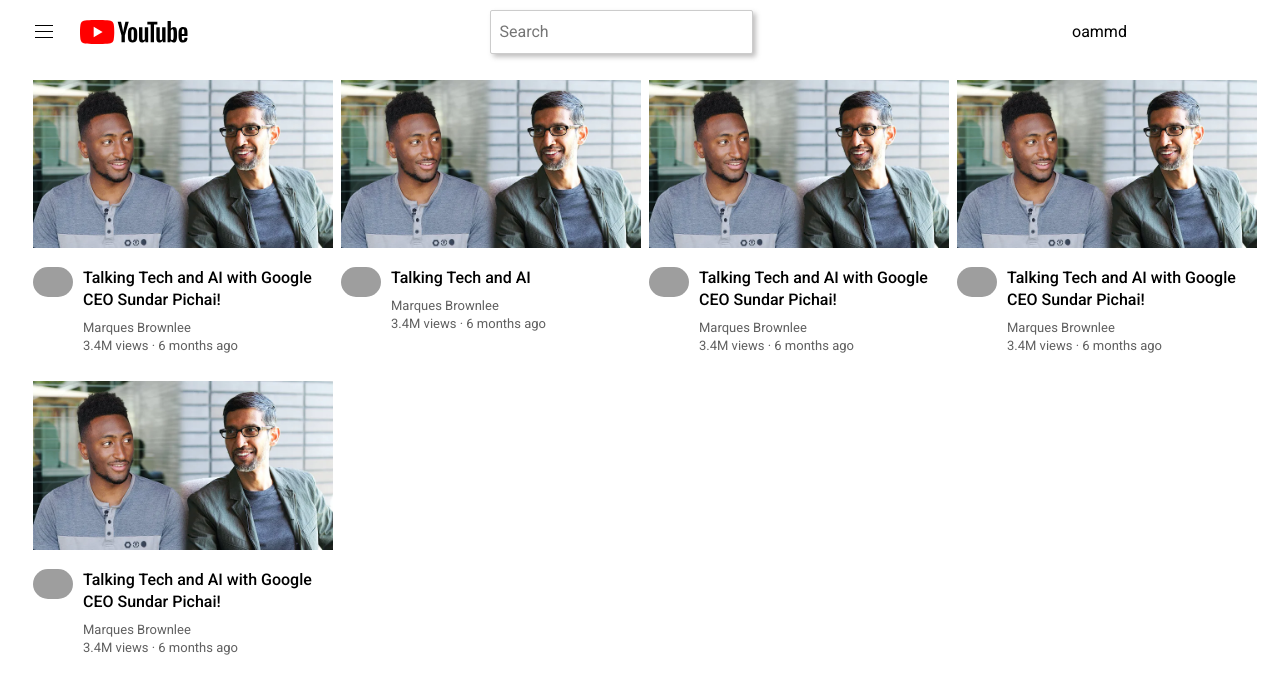
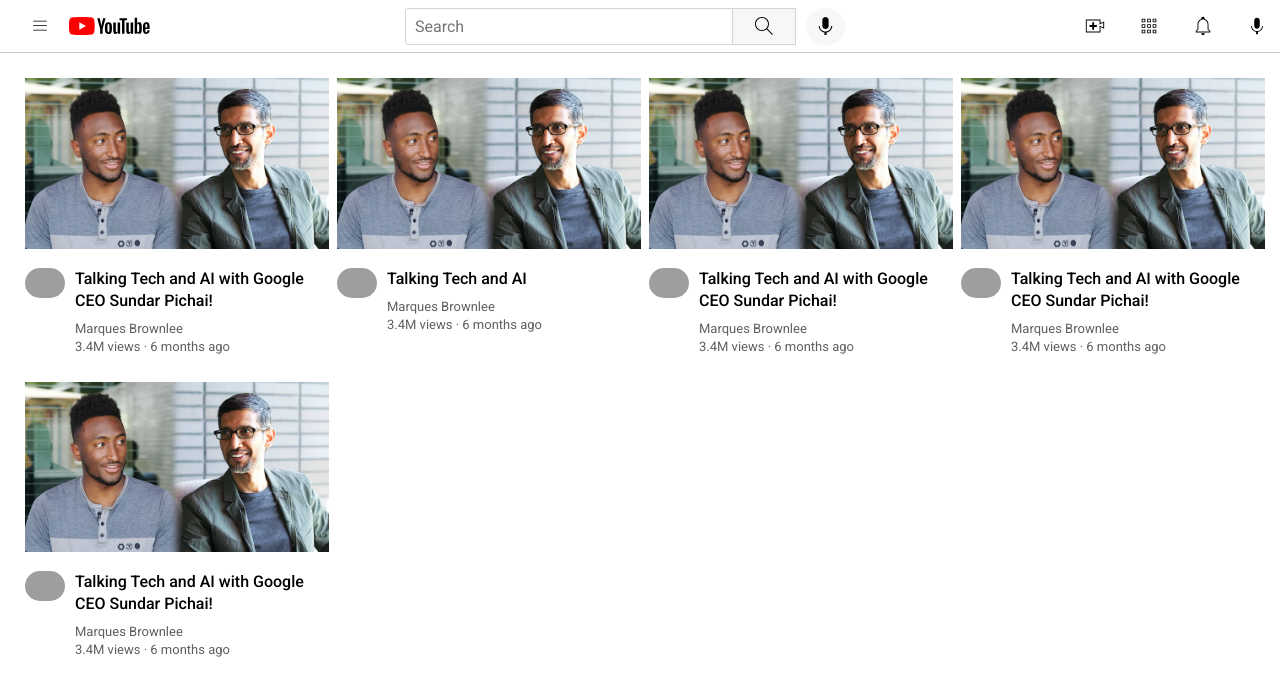
Before and after one commit to SouravSahoo08/Web-dev-practice-project, a plain HTML site: page youtube.html in a window 1280 px wide. Drawn offline with Linux system fonts and the light colour scheme; files that its build step writes are made by us from their sources; grey boxes are pictures that could not be loaded.

Commit message:
top nav bar

```diff
--- a/youtube.html
+++ b/youtube.html
@@ -15,19 +15,8 @@
             font-family: 'Roboto', Arial;
         }
 
-        .search-bar {
-            height: 40px;
-            width: 250px;
-            display: block;
-            padding-left: 9px;
-            margin-left: 12px;
-            background-color: rgb(255, 255, 255);
-            font-size: 16px;
-            border-color: rgb(204, 204, 204);
-            border-width: 1px;
-            border-style: solid;
-            border-radius: 2px;
-            box-shadow: 3px 3px 5px rgba(184, 183, 183, 0.89);
+        body {
+            margin: 0;
         }
 
         .video-list-grid {
@@ -84,28 +73,88 @@
 
         /* top bar flex box */
         .top-nav-bar {
+            height: 52px;
             display: flex;
             flex-direction: row;
             justify-content: space-between;
             align-items: center;
-            height: 47px;
+            border-bottom: 1px solid rgb(201, 201, 201);
+        }
+
+        .search-bar {
+            height: 33px;
+            width: 332px;
+            display: block;
+            padding-left: 9px;
+            background-color: rgb(255, 255, 255);
+            font-size: 16px;
+            border-color: rgb(212, 212, 212);
+            border-width: 1px;
+            border-style: solid;
+            border-radius: 3px;
+            border-top-right-radius: 0;
+            border-bottom-right-radius: 0;
+
         }
 
         .left-flex {
             display: flex;
+            width: 150px;
+            height: 18px;
+            justify-content: end;
             align-items: center;
-            width: 150px;
         }
+
         .middle-flex {
             display: flex;
+            flex: 1;
+            margin-left: 65px;
+            margin-right: 37px;
+            justify-content: center;
+            max-width: 440px;
+        }
+
+        .right-flex {
+            width: 184px;
+            display: flex;
+            flex-direction: row;
+            justify-content: space-between;
             align-items: center;
+            margin-inline: 12px;
+        }
+
+        .hamburger-icon,
+        .youtube-icon {
+            height: 100%;
+        }
+
+        .hamburger-icon {
+            margin-left: 20px;
+            margin-right: 20px;
+        }
+
+        .search-btn {
+            width: 65px;
+            height: 37px;
+            display: flex;
             justify-content: center;
-            flex: 1;
+            align-items: center;
+            padding-inline: 19px;
+            border: 1px solid rgb(212, 212, 212);
+            border-left: 0;
+            background-color: rgb(247, 247, 247);
         }
-        .right-flex {
+
+        .voice-search-btn {
+            width: 40px;
             display: flex;
+            justify-content: center;
             align-items: center;
-            width: 200px;
+            margin-left: 10px;
+            padding-inline: 7px;
+            border-radius: 40px;
+            border: none;
+            background-color: rgb(247, 247, 247);
         }
     </style>
 
@@ -115,14 +164,25 @@
 
     <div class="top-nav-bar">
         <div class="left-flex">
-            <img style="height: 24px; margin-inline: 24px;" src="/icons/hamburger-menu.svg" alt="">
-            <img style="height: 24px; " src="/icons/youtube-logo.svg" alt="">
+            <img src="/icons/hamburger-menu.svg" class="hamburger-icon" alt="">
+            <img src="/icons/youtube-logo.svg" class="youtube-icon" alt="">
         </div>
 
         <div class="middle-flex">
-            <input class="search-bar" type="text" placeholder="Search">
+            <input type="text" class="search-bar" placeholder="Search" id="">
+            <button class="search-btn">
+                <img src="/icons/search.svg" alt="">
+            </button>
+            <button class="voice-search-btn">
+                <img src="/icons/voice-search-icon.svg" alt="">
+            </button>
         </div>
-        <div class="right-flex">oammd</div>
+        <div class="right-flex">
+            <img style="width: 22px;" src="icons/upload.svg" alt="">
+            <img style="width: 22px;" src="icons/youtube-apps.svg" alt="">
+            <img style="width: 22px;" src="icons/notifications.svg" alt="">
+            <img style="width: 22px;" src="icons/voice-search-icon.svg" alt="">
+        </div>
     </div>
 
 
```
Also changed, not shown: icons/notifications.svg (added), icons/search.svg (added), icons/upload.svg (added), icons/voice-search-icon.svg (added), icons/youtube-apps.svg (added).
